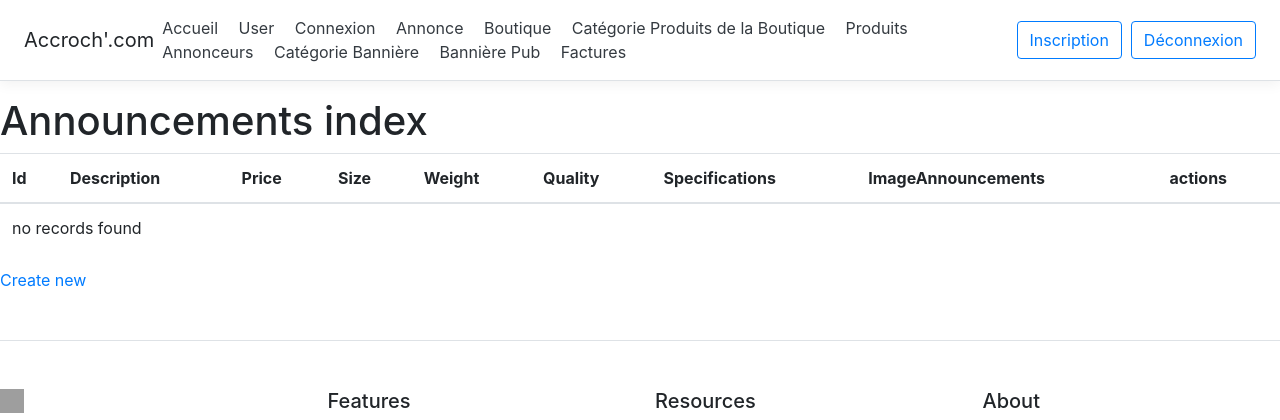
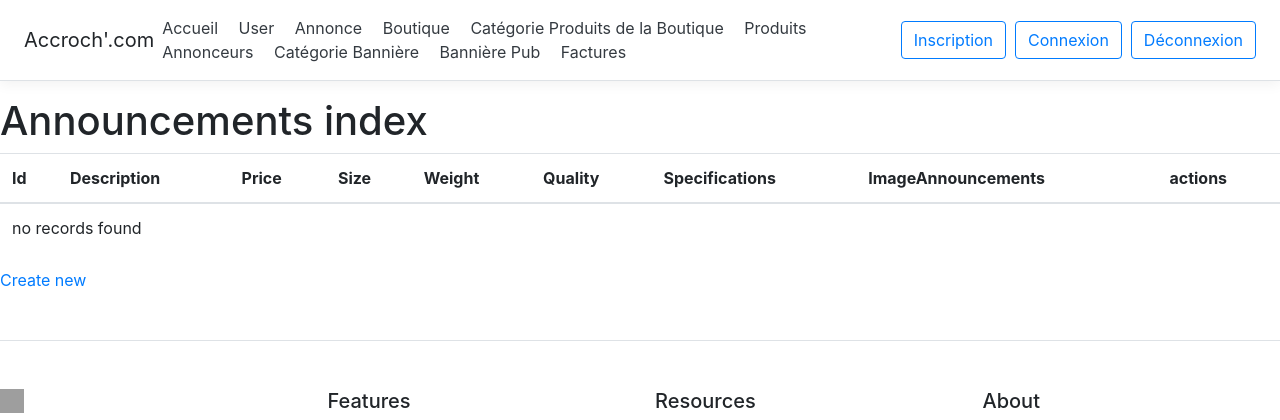
Before and after one commit to Skulkrone/accroch, a Symfony app: template templates/announcements/index.html.twig in a window 1280 px wide. Shown: the top 420 px of the page. Run offline with Twig, Linux system fonts and the light colour scheme; the template is opened without the code that fills it, so the values that code supplies are empty; some libraries are stand-ins or nearby versions; grey boxes are pictures that could not be loaded.

Commit message:
Changes 4

```diff
--- a/templates/base.html.twig
+++ b/templates/base.html.twig
@@ -15,7 +15,6 @@
                 <nav class="my-2 my-md-0 mr-md-3">
                     <a class="p-2 text-dark" href="/">Accueil</a>
                     <a class="p-2 text-dark" href="/user">User</a>
-                    <a class="p-2 text-dark" href="/login">Connexion</a>
                     <a class="p-2 text-dark" href="/announcements">Annonce</a>
                     <a class="p-2 text-dark" href="/shop">Boutique</a>
                     <a class="p-2 text-dark" href="/cat/shop">Catégorie Produits de la Boutique</a>
@@ -25,8 +24,14 @@
                     <a class="p-2 text-dark" href="/banner">Bannière Pub</a>
                     <a class="p-2 text-dark" href="/invoices">Factures</a>
                 </nav>
-                <a class="btn btn-outline-primary" href="/register">Inscription</a>&nbsp&nbsp
-                <a class="btn btn-outline-primary" href="/logout">Déconnexion</a>
+                {% if app.user %}
+                    <a class="btn btn-outline-primary" href="/logout">Déconnexion</a>
+                {% else %}
+                    <a class="btn btn-outline-primary" href="/register">Inscription</a>&nbsp&nbsp
+                    <a class="btn btn-outline-primary" href="/login">Connexion</a>&nbsp&nbsp
+                    <a class="btn btn-outline-primary" href="/logout">Déconnexion</a>
+                {% endif %}
+
             </div>
         {% endblock %}
         {% block body %}
```
